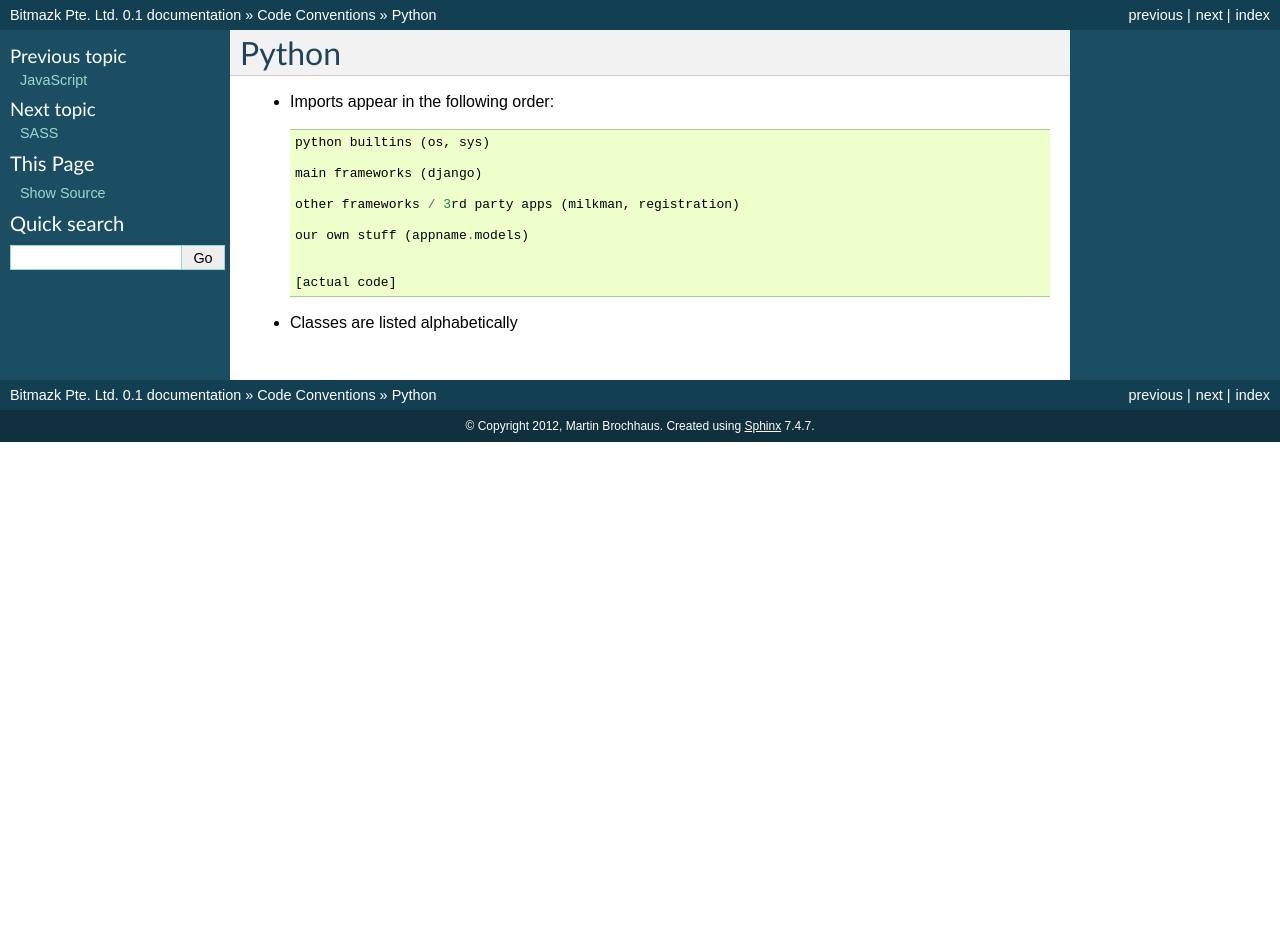
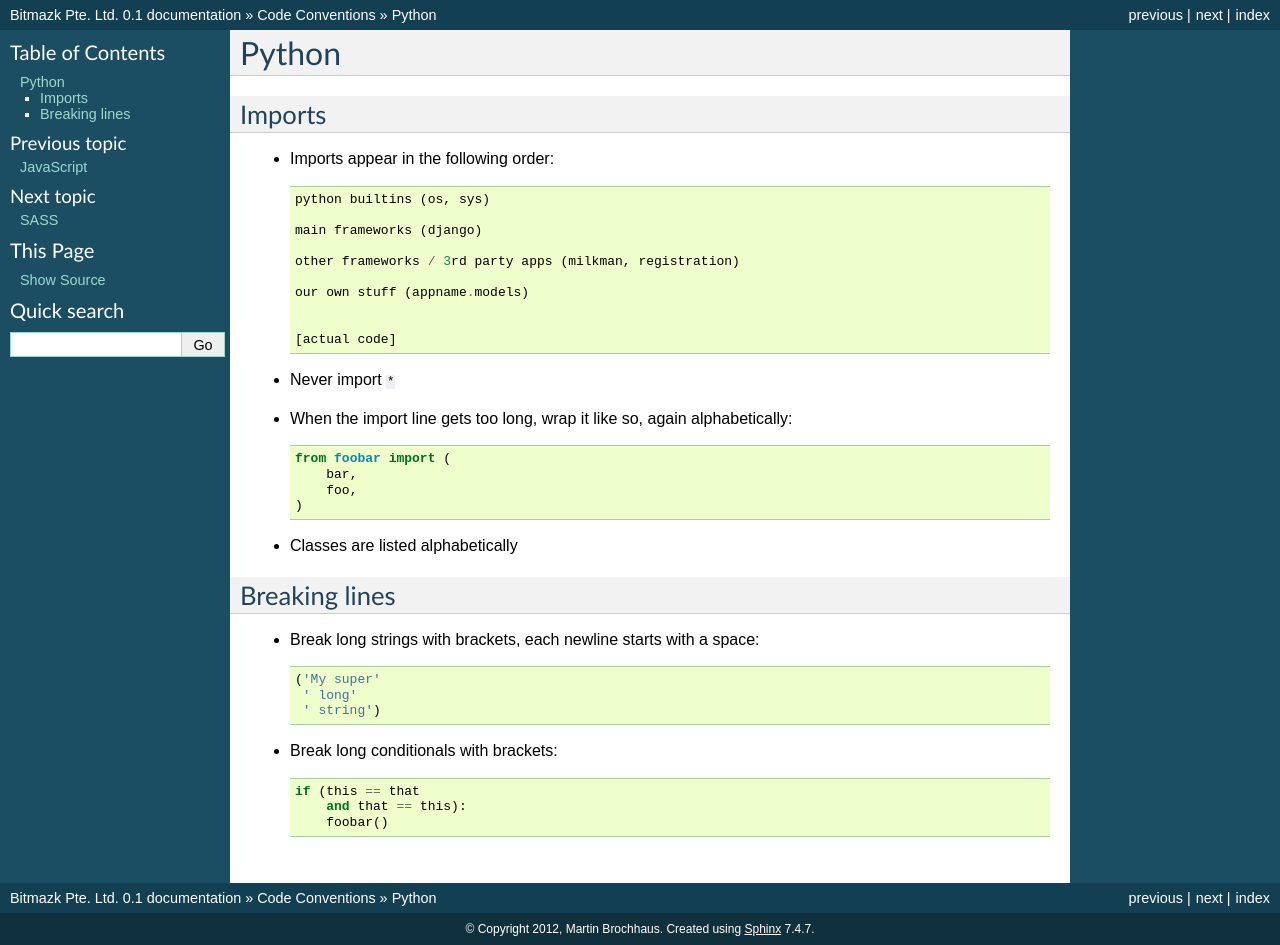
Before and after one commit to bitlabstudio/bitmazk-book, a Sphinx documentation site: the page built from docs/code_conventions/python.rst, in a window 1280 px wide. Built offline with Sphinx 7.4.7, drawn with Linux system fonts in a browser that asks for light colours; formulas are drawn with MathJax 3; pages that are not in the unit, such as notebooks, are missing from menus; before the commit the page ends 900 px from its top, so only the background shows below that.

Commit message:
Added random content

```diff
--- a/docs/code_conventions/python.rst
+++ b/docs/code_conventions/python.rst
@@ -1,5 +1,8 @@
 Python
 ======
+
+Imports
+-------
 * Imports appear in the following order::
 
       python builtins (os, sys)
@@ -13,4 +16,27 @@ Python
 
       [actual code]
 
+* Never import ``*``
+* When the import line gets too long, wrap it like so, again alphabetically::
+
+      from foobar import (
+          bar,
+          foo,
+      )
+
 * Classes are listed alphabetically
+
+Breaking lines
+--------------
+
+* Break long strings with brackets, each newline starts with a space::
+
+      ('My super'
+       ' long'
+       ' string')
+
+* Break long conditionals with brackets::
+
+      if (this == that
+          and that == this):
+          foobar()
--- a/docs/toolbelt/index.rst
+++ b/docs/toolbelt/index.rst
@@ -13,5 +13,6 @@ Contents:
    ssh
    vim
    gnu_screen
+   regex
    python
    django
--- /dev/null
+++ b/docs/toolbelt/regex.rst
@@ -0,0 +1,3 @@
+Regular expressions
+===================
+* regexpal.com
```
Also changed, not shown: docs/code_conventions/html.rst (+18 -0 lines), docs/toolbelt/django.rst (+8 -0 lines).
